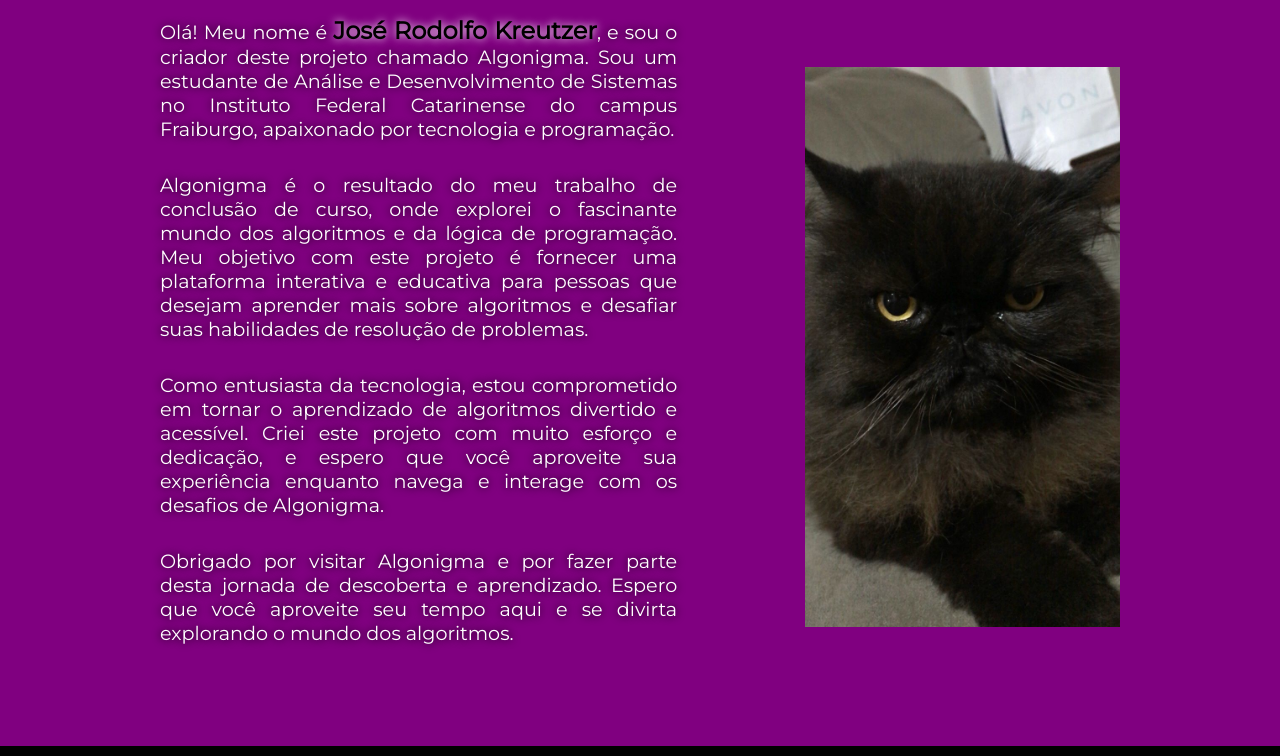
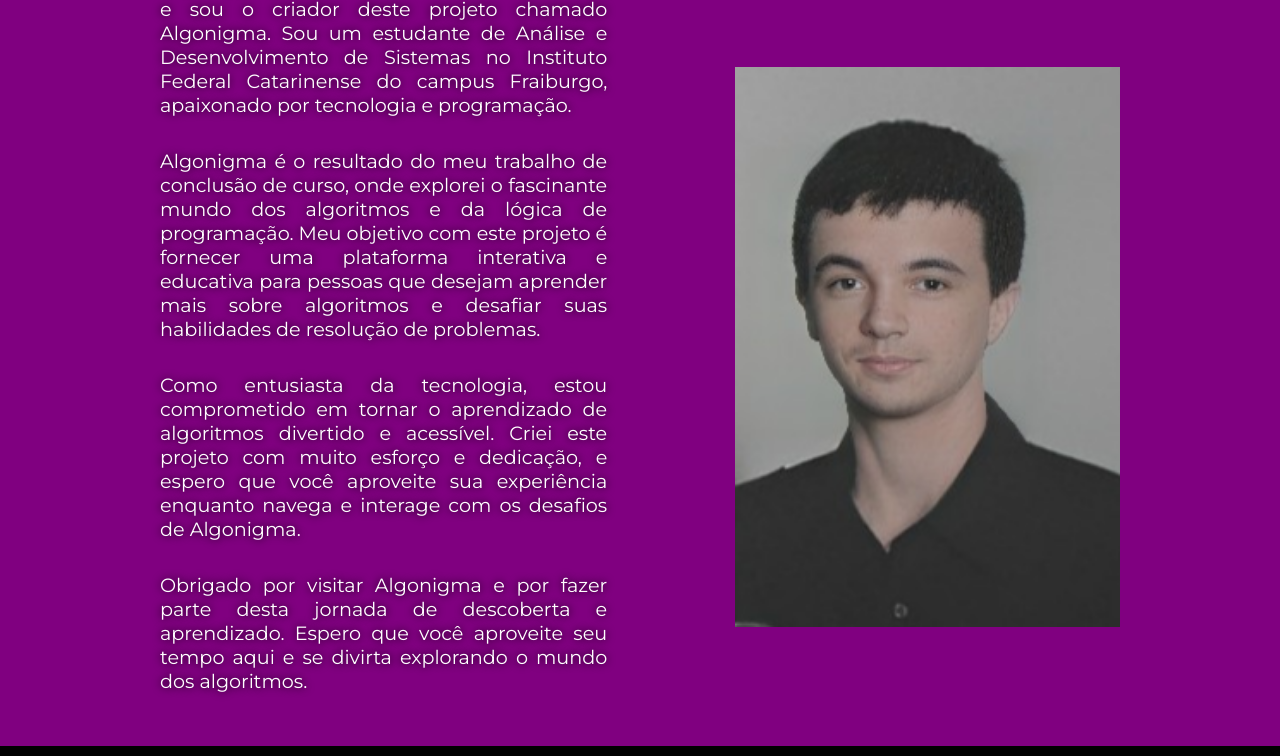
Before and after one commit to JRKreutzer/algonigma, a plain HTML site: page about.html in a window 1280 px wide. Shown: the part 294-1050 px from the top of the page. Drawn offline with Linux system fonts and the light colour scheme.

Commit message:
Atualizacao Foto

```diff
--- a/about.html
+++ b/about.html
@@ -45,7 +45,7 @@
 
                 </section>
 
-                <img src="img/IMG-20231019-WA0007.jpg" alt="Foto do Criador" class="about__img">
+                <img src="img/fotojoaoformatur.png" alt="Foto do Criador" class="about__img">
 
             </div>
 
```
Also changed, not shown: img/fotojoaoformatur.png (added).
